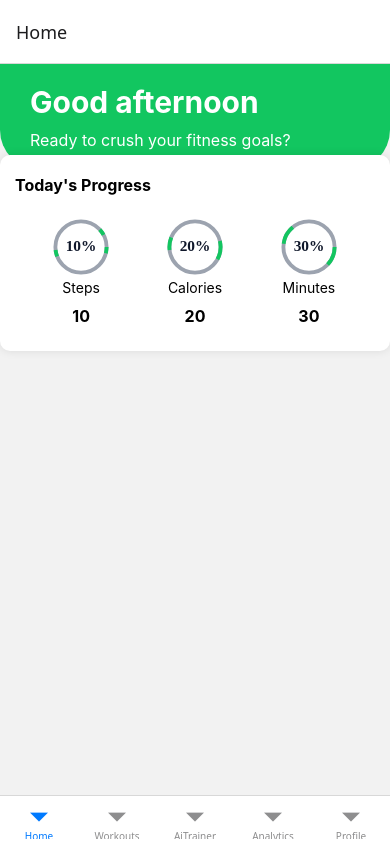
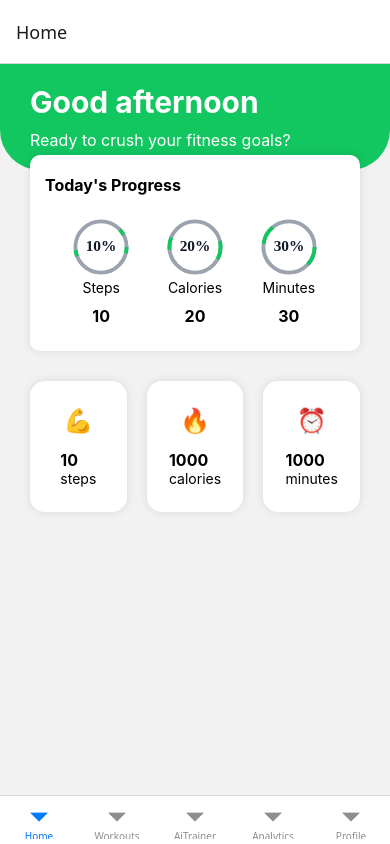
Before and after one commit to IvanTsve/fit-native-cardio, a React Native app: screen /Home in a window 390 px wide. Built offline with nearby package versions, Linux system fonts and the light colour scheme.

Commit message:
Update Index.jsx

```diff
--- a/src/components/Home/Index.jsx
+++ b/src/components/Home/Index.jsx
@@ -2,12 +2,16 @@ import React from 'react';
 import { View } from 'react-native';
 import Greetings from '@/components/Home/Greetings';
 import Progress from '@/components/Home/Progres';
+import WorkoutStats from '@/components/Home/WorkoutStats';
 
 export default function Home() {
   return (
     <View>
       <Greetings />
-      <Progress />
+      <View style={{ marginHorizontal: 30, gap: 30 }}>
+        <Progress />
+        <WorkoutStats />
+      </View>
     </View>
   );
 }
```
